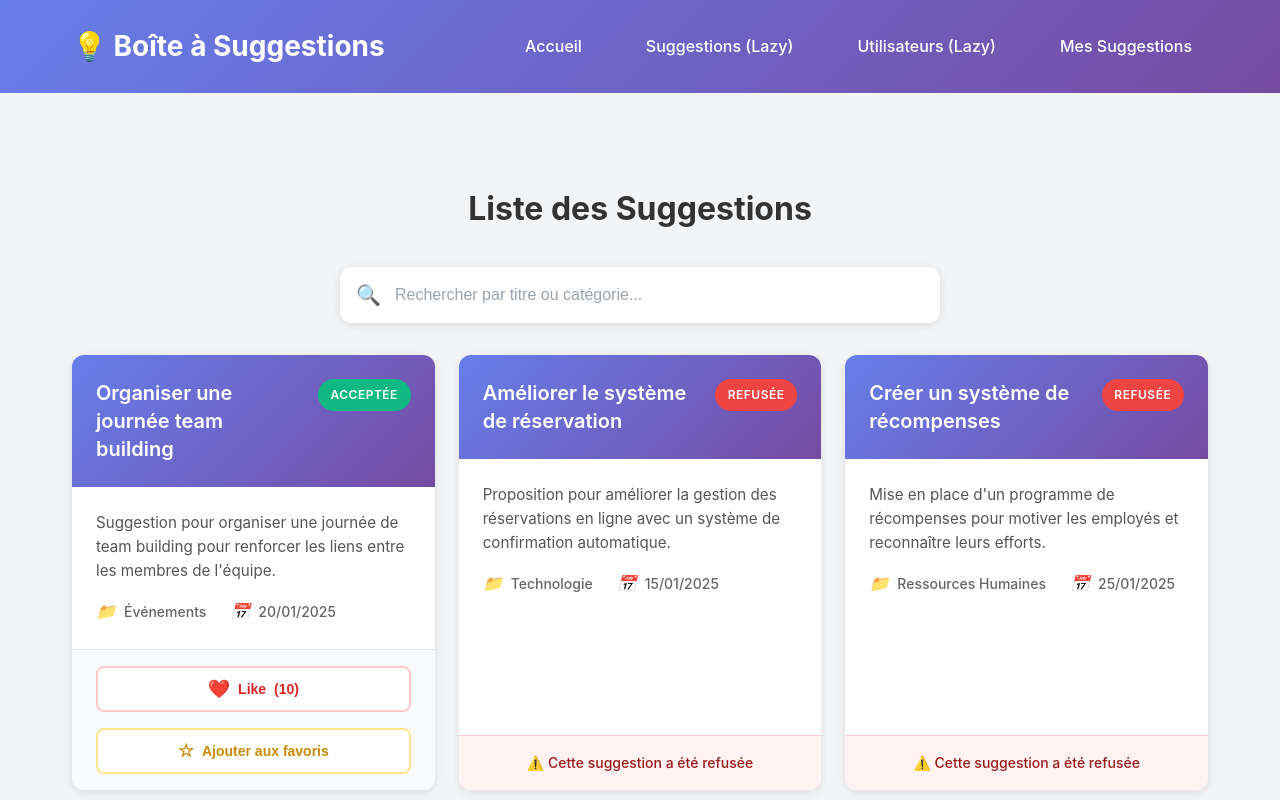
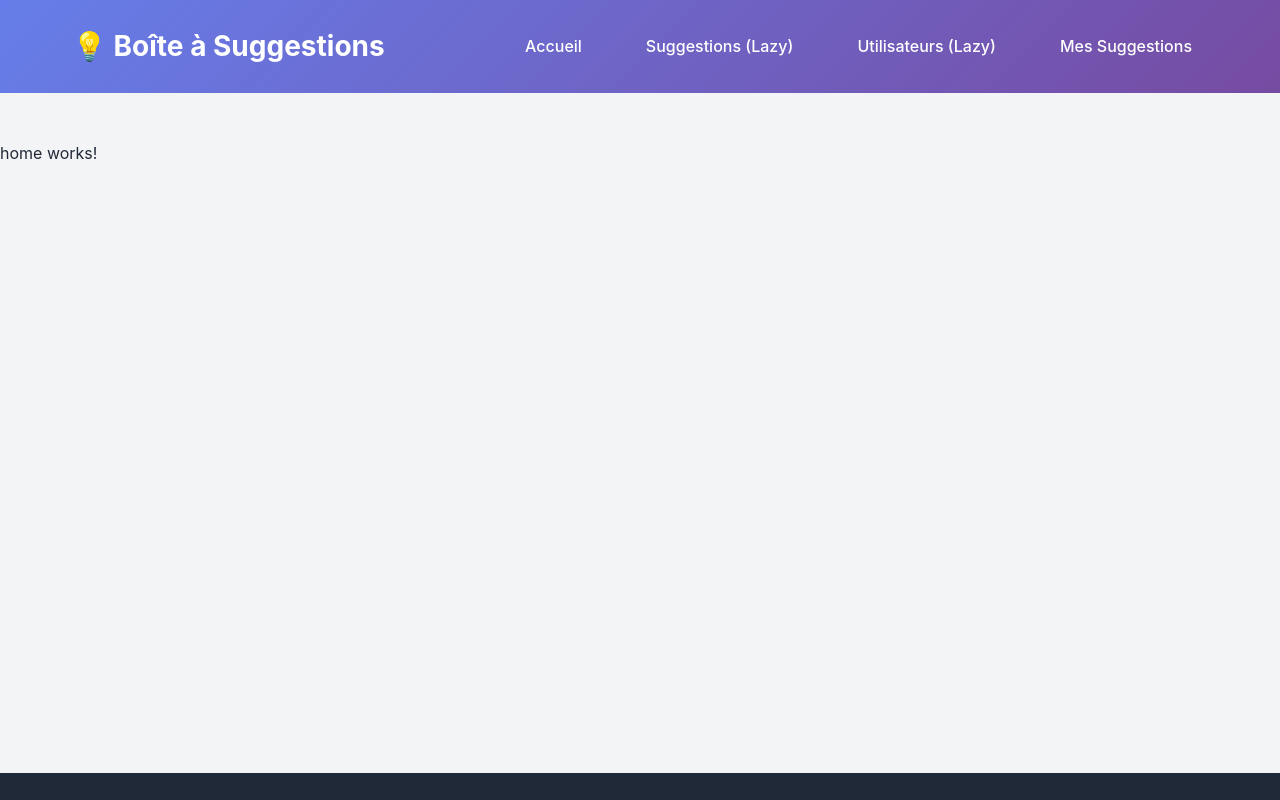
Before and after one commit to AzizMeddah/angular_workshops, an Angular app: page /home in a window 1280 px wide. Shown: the top 800 px of the page. Built offline with nearby package versions, Linux system fonts and the light colour scheme.

Commit message:
Fixed main layout rendering issue

```diff
--- a/src/app/app.component.html
+++ b/src/app/app.component.html
@@ -1,7 +1,6 @@
 <app-header></app-header>
 
 <main>
-  <app-list-suggestion></app-list-suggestion>
   <router-outlet></router-outlet>
 </main>
 
```
